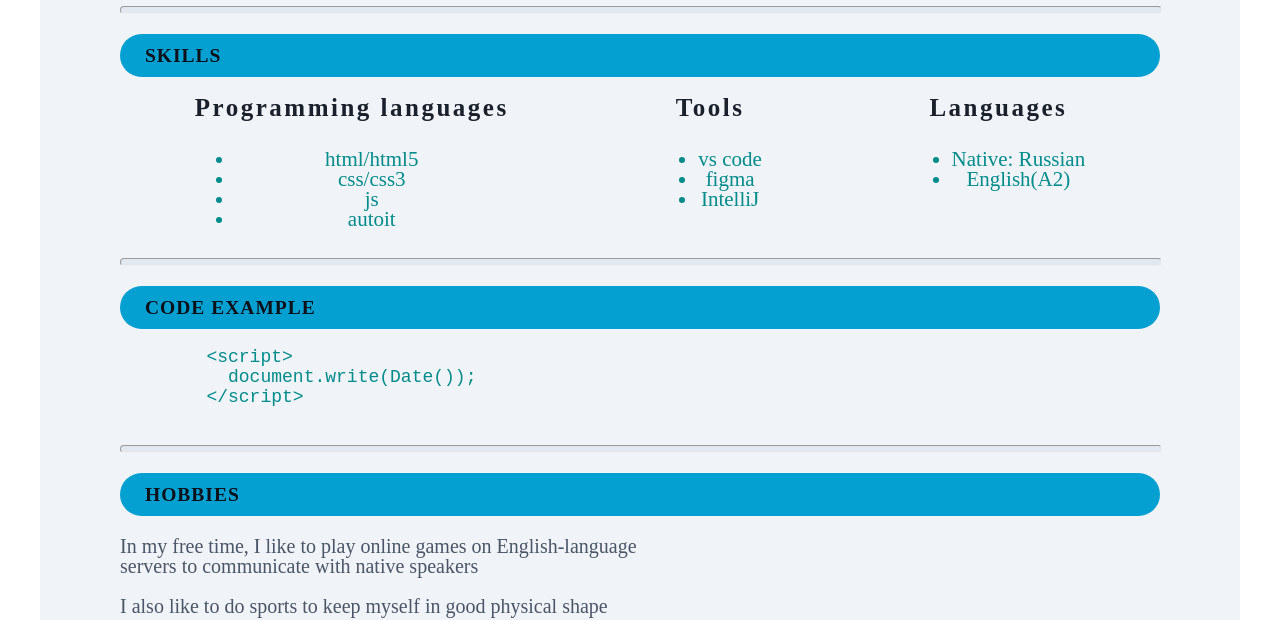
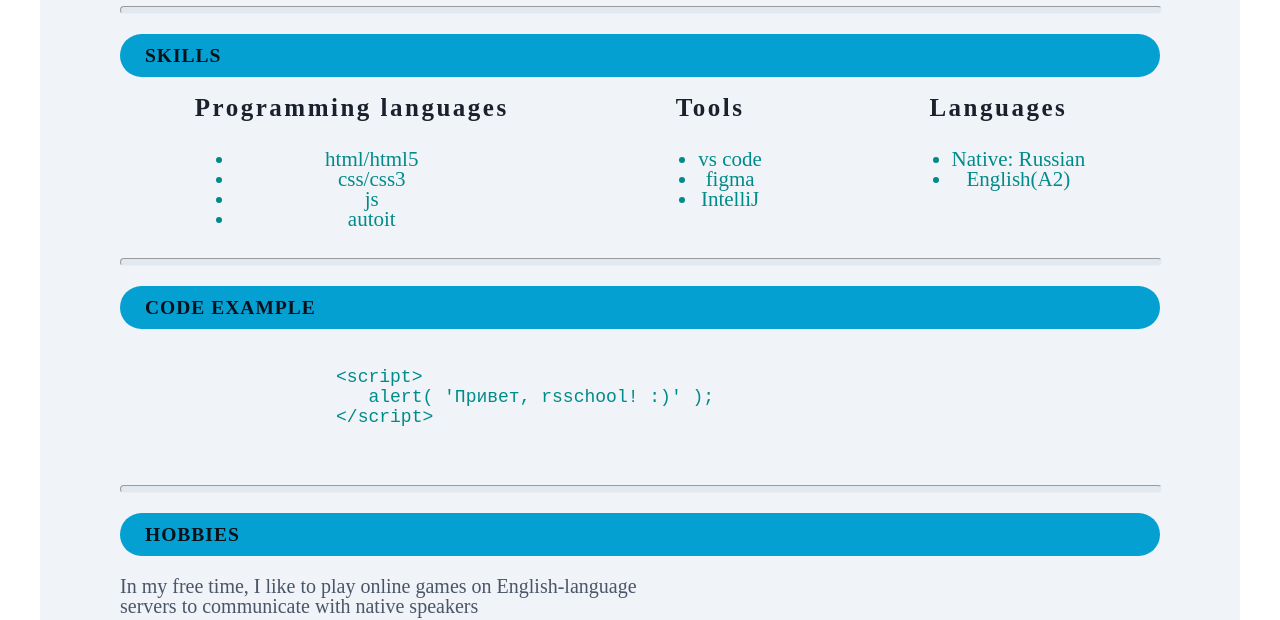
Before and after one commit to The4g/rsschool-cv_q3, a plain HTML site: page index.html in a window 1280 px wide. Shown: the part 720-1340 px from the top of the page. Drawn offline with Linux system fonts and the light colour scheme.

Commit message:
fix: change examle code

```diff
--- a/index.html
+++ b/index.html
@@ -106,13 +106,13 @@
             <h2>CODE EXAMPLE</h2>
           </div>
           <div class="example_code">
+              <pre>
                 <code>
-                  <pre>
-        <<span>script</span>>
-          document.write(Date());
-        <<span>/script>
-                  </pre>
+                    &lt;script&gt;
+                       alert( 'Привет, rsschool! :)' );
+                    &lt;/script&gt;
                 </code>
+              </pre>
           </div>
           <hr>
         </section>
```
